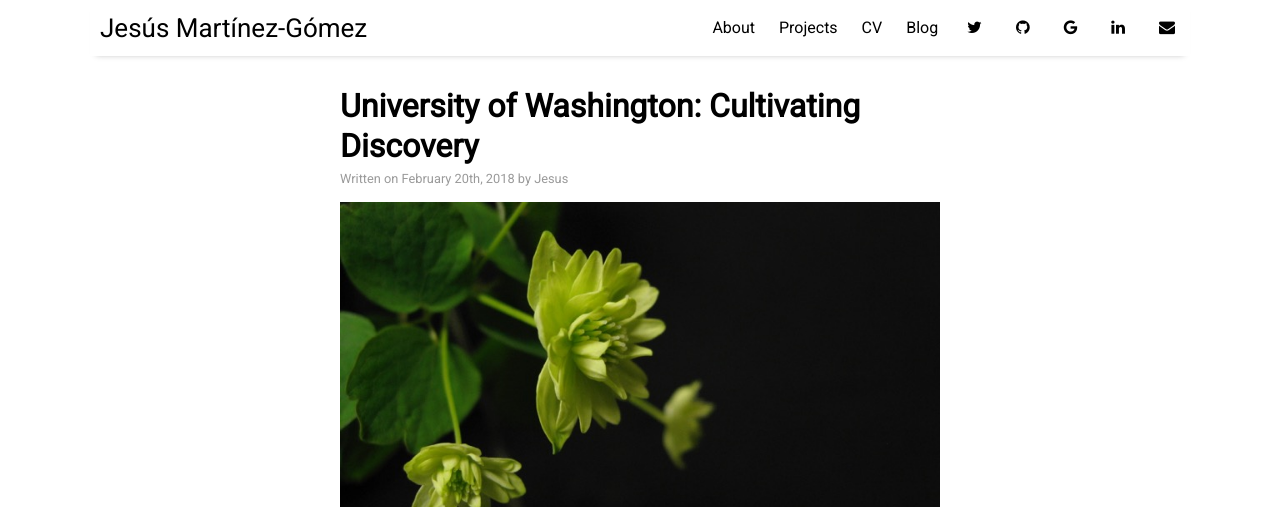
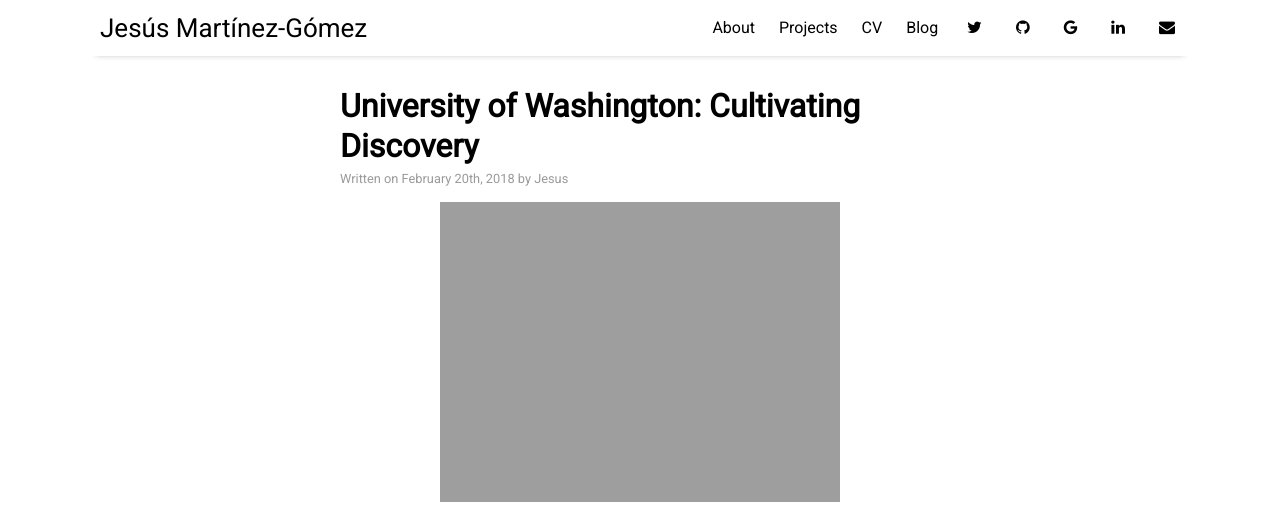
Before and after one commit to Jesusthebotanist/Jesusthebotanist.github.io, a Jekyll site: the page built from _posts/2018-02-20-UWVideo.md, in a window 1280 px wide and 1109 px high. Shown: the top 507 px of the window. Built offline with Jekyll 4.4.1, drawn with Linux system fonts in a browser that asks for light colours; nearby versions of some CDN libraries; grey boxes are pictures that could not be loaded.

Commit message:
Adding Youtube video, link

```diff
--- a/_posts/2018-02-20-UWVideo.md
+++ b/_posts/2018-02-20-UWVideo.md
@@ -3,12 +3,8 @@
 title: "University of Washington: Cultivating Discovery"
 author: "Jesus"
 categories: Rambles
-image: BB.jpg
+image: UWVideoLink.png
 ---
 
-<html>
- <body>
-  <iframe src="https://www.youtube.com/watch?v=eRAfphm7Eac"
-   width="560" height="315" frameborder="0" allowfullscreen></iframe>
- </body>
-</html>
+
+[![IMAGE ALT TEXT](https://www.youtube.com/watch?v=eRAfphm7Eac.jpg)](https://www.youtube.com/watch?v=eRAfphm7Eac "Cultivating Discovery: Undergraduate Research in UW Biology")
```
Also changed, not shown: 1 other file.
